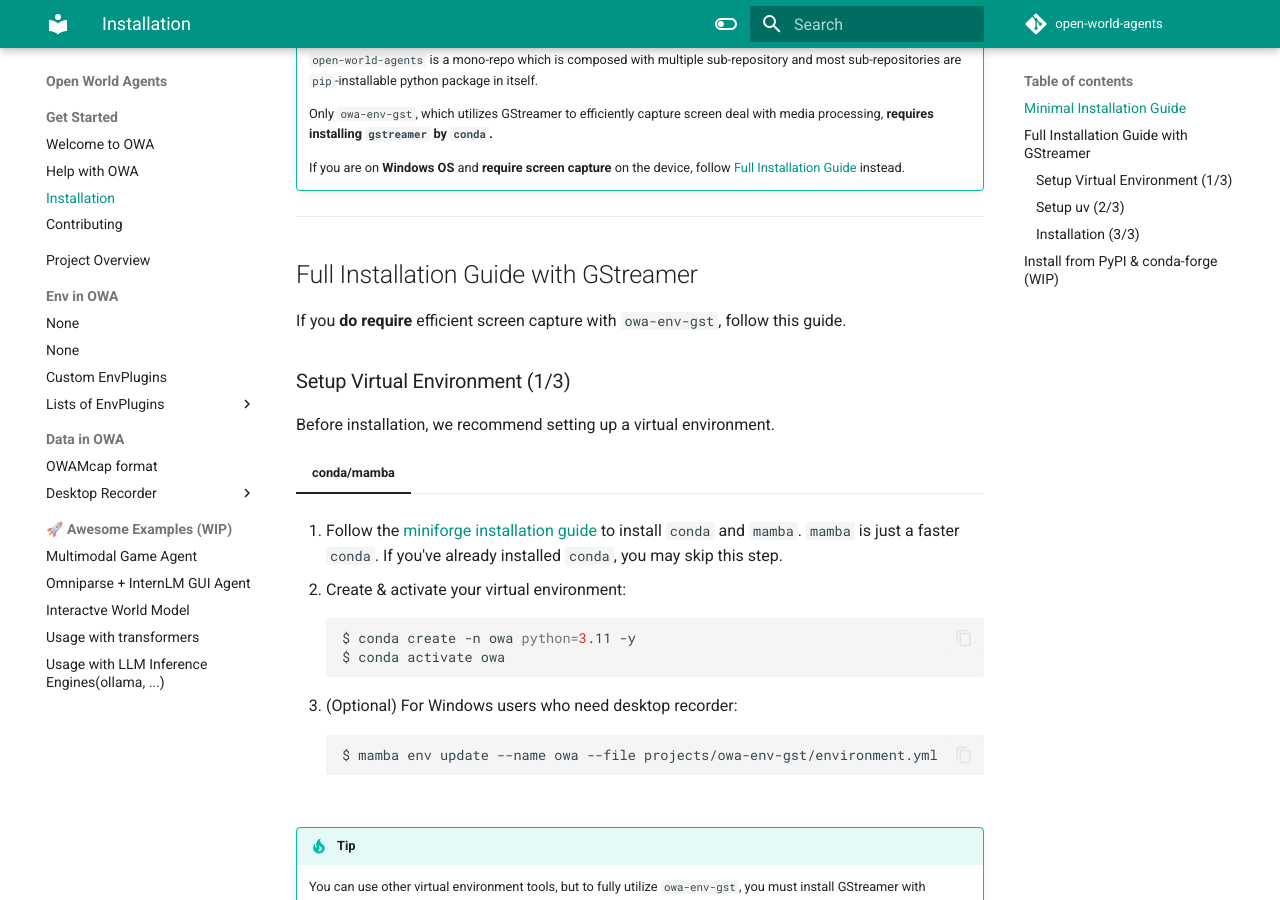
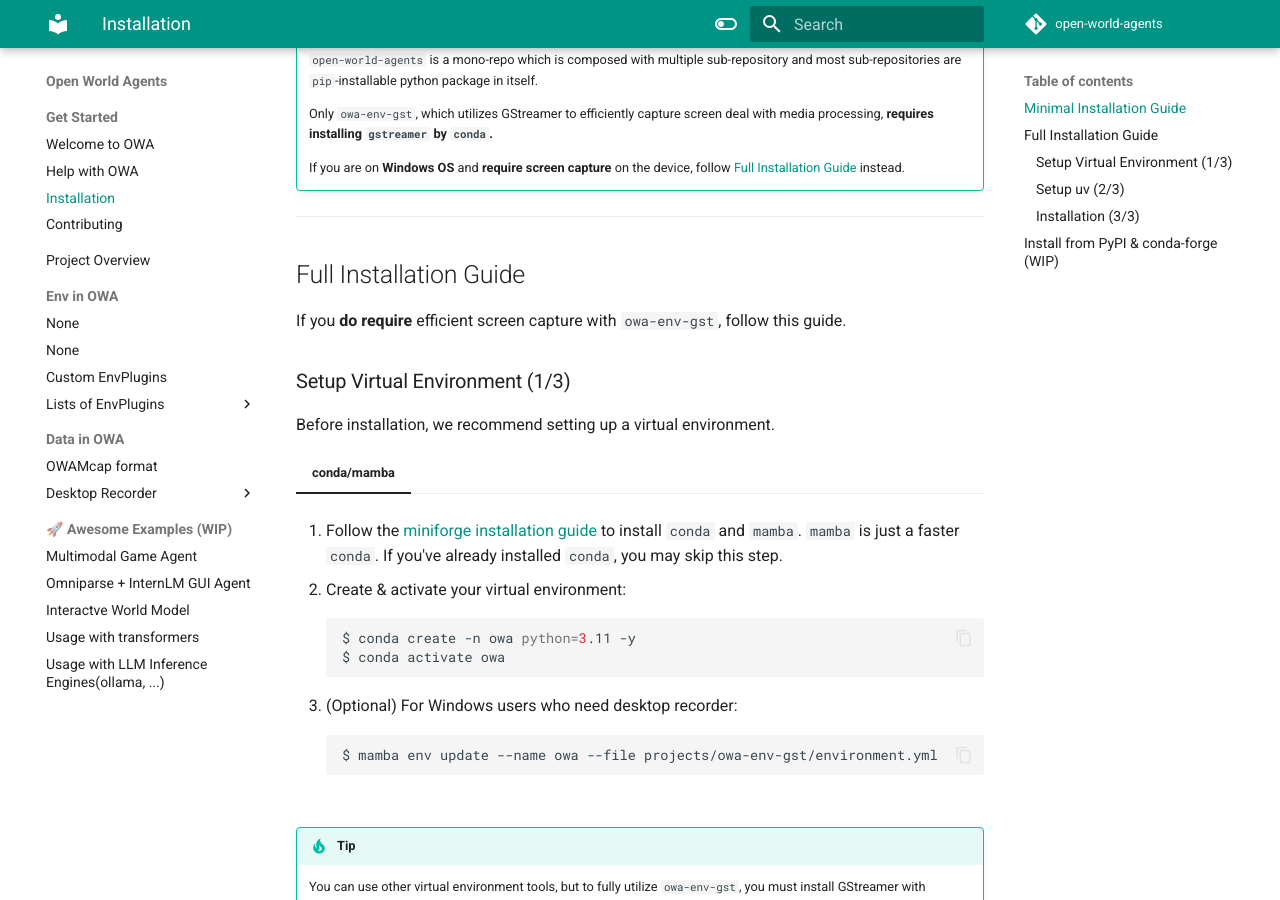
Before and after one commit to open-world-agents/open-world-agents, an MkDocs documentation site: the page built from docs/install.md, in a window 1280 px wide and 900 px high, scrolled down 430 px. Built offline with MkDocs 1.6.1 and Material for MkDocs 9.7.7, drawn with Linux system fonts in a browser that asks for light colours; comment, search, counter and statistics services are not loaded.

Commit message:
fix: fix link in docs

```diff
--- a/docs/install.md
+++ b/docs/install.md
@@ -44,7 +44,7 @@ If you **do not require** efficient screen capture with `owa-env-gst`, installat
 
 ---
 
-## Full Installation Guide with GStreamer
+## Full Installation Guide
 
 If you **do require** efficient screen capture with `owa-env-gst`, follow this guide.
 
```
